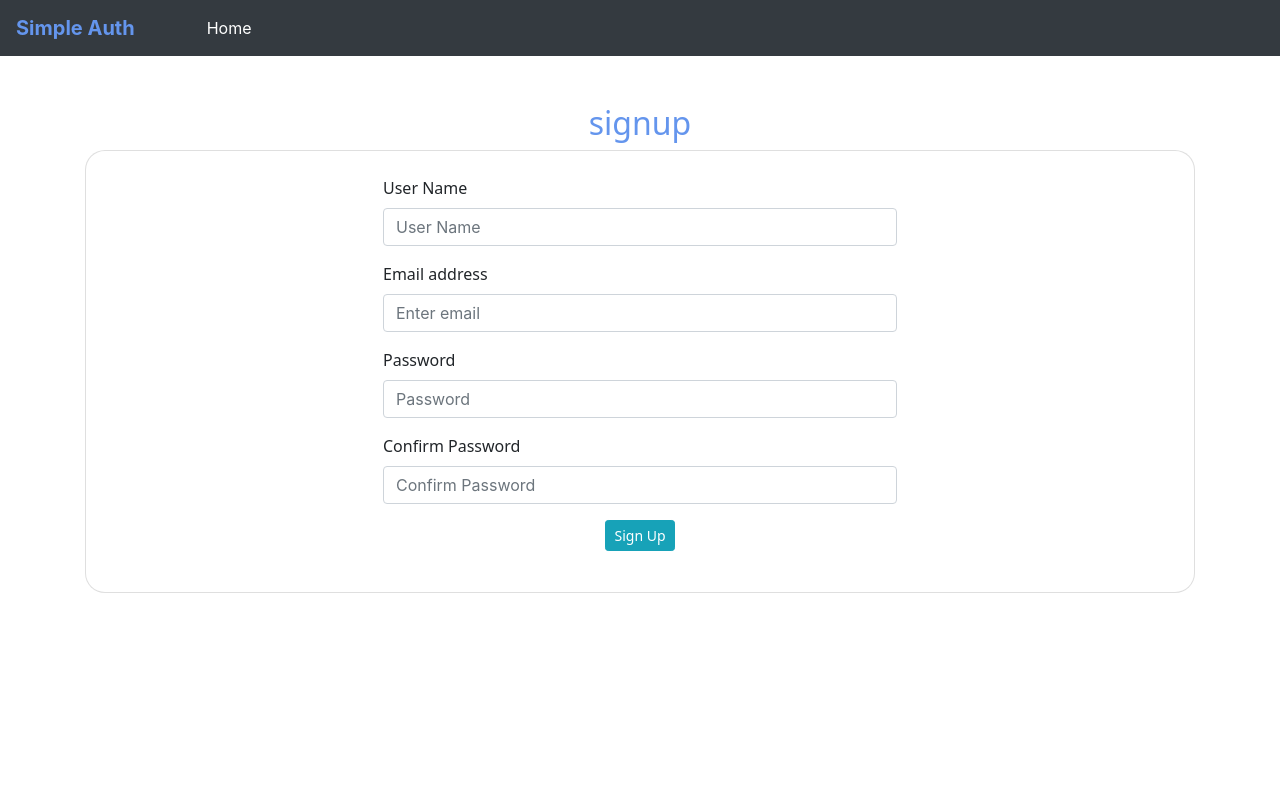
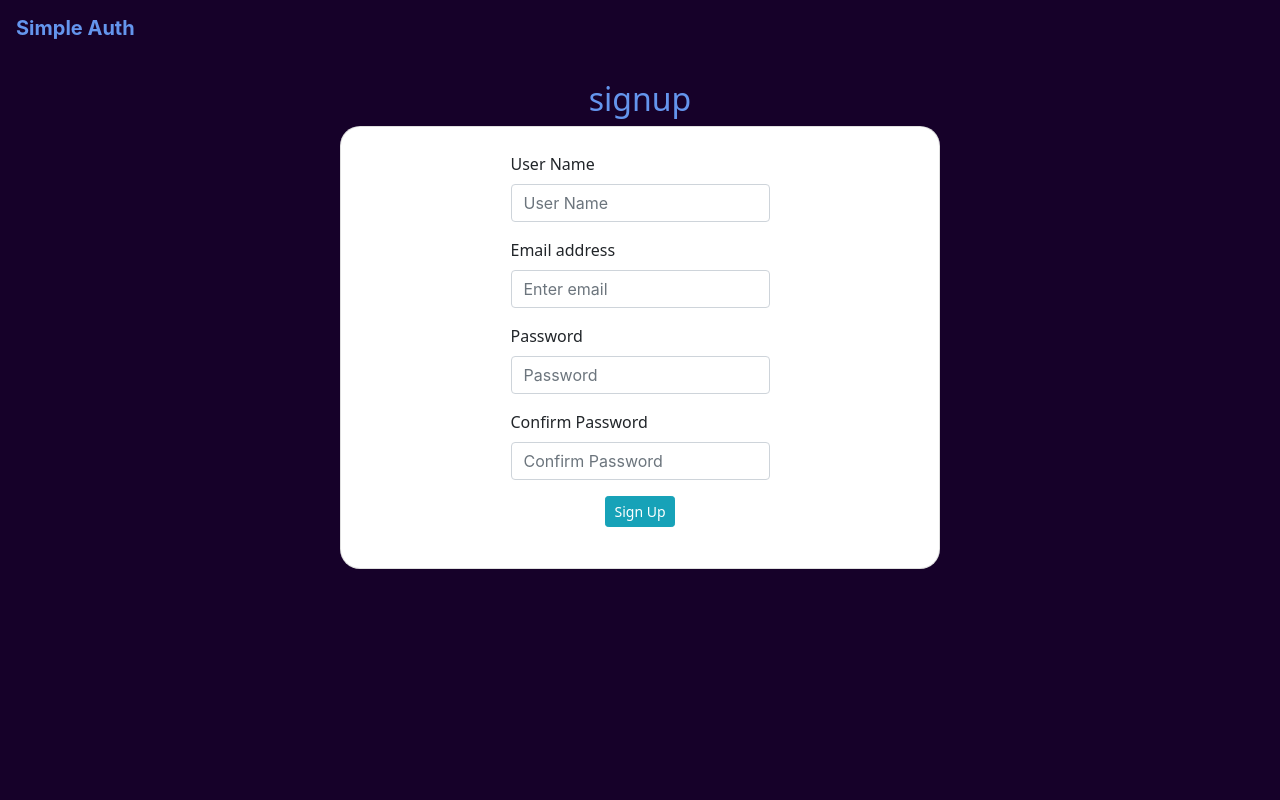
Before and after one commit to jkuatdsc/Flask-Auth-Sample, a Python web app: template app/templates/signup.html in a window 1280 px wide. Run offline with Jinja, Linux system fonts and the light colour scheme; the template is opened without the code that fills it, so the values that code supplies are empty; some libraries are stand-ins or nearby versions.

Commit message:
Add more color to the template files.

```diff
--- a/app/templates/base.html
+++ b/app/templates/base.html
@@ -7,7 +7,7 @@ html{
     {% block styles %}
     <link rel="stylesheet" href="https://maxcdn.bootstrapcdn.com/bootstrap/4.0.0/css/bootstrap.min.css" integrity="sha384-Gn5384xqQ1aoWXA+058RXPxPg6fy4IWvTNh0E263XmFcJlSAwiGgFAW/dAiS6JXm" crossorigin="anonymous">
     {% endblock %}
-    <body>
+    <body style="background-color: rgb(22, 1, 41);">
     {% block navbar %}
     {% include "navbar.html" %}
     {% endblock %}
--- a/app/templates/login.html
+++ b/app/templates/login.html
@@ -9,7 +9,7 @@
 {% endif %}
 <h2 class="text-center text-yellow mt-5" style="font-family: system-ui; color: cornflowerblue;">Log in</h2>
 <div class="container mt-3">
-    <div class="card" style="border-radius:20px;padding:80px;">
+    <div class="card d-block mx-auto" style="border-radius:20px;padding:80px;width: 600px;">
         <div class="row">
             <div class="col-md-3"></div>
             <div class="col-md-6">
--- a/app/templates/navbar.html
+++ b/app/templates/navbar.html
@@ -1,4 +1,4 @@
-<nav class="navbar navbar-expand-lg navbar-dark bg-dark">
+<nav class="navbar navbar-expand-lg navbar-dark">
     <a class="navbar-brand" href="#" style="font-weight: bolder; color: cornflowerblue;">Simple Auth</a>
     <button class="navbar-toggler" type="button" data-toggle="collapse" data-target="#navbarSupportedContent" aria-controls="navbarSupportedContent" aria-expanded="false" aria-label="Toggle navigation">
         <span class="navbar-toggler-icon">jd</span>
@@ -6,7 +6,7 @@
     <div class="collapse navbar-collapse" id="navbarSupportedContent">
         <ul class="navbar-nav mr-auto">
         <li class="nav-item active">
-            <a class="nav-link ml-5" href="#">Home <span class="sr-only">(current)</span></a>
+            <!-- <span class="nav-link ml-5" href="#">Home <span class="sr-only">(current)</span></a> -->
         </li>
         </ul>
     </div>
--- a/app/templates/signup.html
+++ b/app/templates/signup.html
@@ -7,9 +7,9 @@
     {{error}}
 </div>
 {% endif %}
-<h2 class="text-center text-yellow mt-5" style="font-family: system-ui; color: cornflowerblue;">signup</h2>
+<h2 class="text-center text-yellow mt-4" style="font-family: system-ui; color: cornflowerblue;">signup</h2>
 <div class="container mt-1">
-    <div class="card" style="border-radius:20px;padding:25px;">
+    <div class="card d-block mx-auto" style="border-radius:20px;padding:25px;width: 600px;">
         <div class="row">
             <div class="col-md-3"></div>
             <div class="col-md-6">
```
